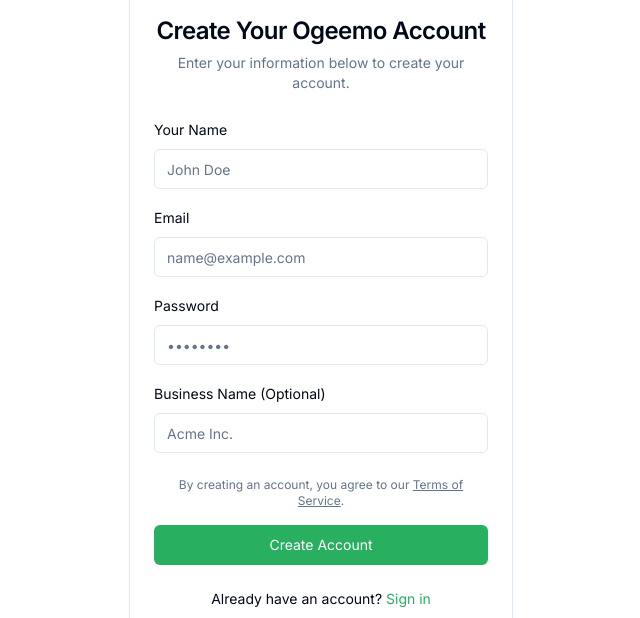
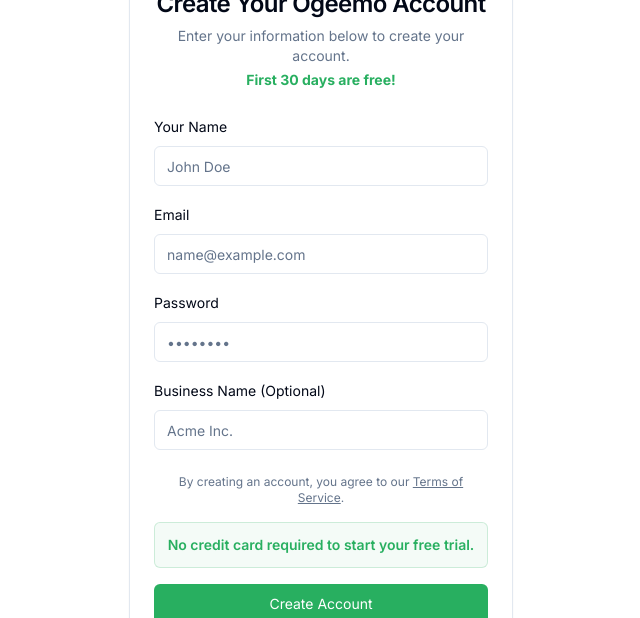
Before and after one commit to TaxAuditSolutions/ogeemo-2026, a Next.js app: page /register in a window 1280 px wide. Shown: the part 123-741 px from the top of the page, without its empty margins (319-959 px from the left). Built offline with nearby package versions, Linux system fonts and the light colour scheme; no server answers.

Commit message:
For the client sign up ... we need to add a note that the first 30 days

```diff
--- a/src/app/(auth)/register/page.tsx
+++ b/src/app/(auth)/register/page.tsx
@@ -79,7 +79,7 @@
 
         toast({
             title: "Welcome to Ogeemo!",
-            description: "Your account has been created successfully.",
+            description: "Your account has been created successfully. Your 30-day free trial has begun.",
         });
 
         // The AuthProvider will handle the redirect to the action manager automatically
@@ -109,7 +109,7 @@
         </div>
         <CardTitle className="text-2xl font-headline font-semibold">Create Your Ogeemo Account</CardTitle>
         <CardDescription>
-            Enter your information below to create your account.
+            Enter your information below to create your account. <span className="font-bold text-primary block mt-1">First 30 days are free!</span>
         </CardDescription>
       </CardHeader>
       <CardContent>
@@ -122,6 +122,9 @@
                 <p className="text-xs text-center text-muted-foreground pt-2">
                     By creating an account, you agree to our <Link href="/terms" target="_blank" className="underline">Terms of Service</Link>.
                 </p>
+                <div className="bg-primary/5 border border-primary/20 rounded-md p-3 text-center mb-4">
+                    <p className="text-sm font-semibold text-primary">No credit card required to start your free trial.</p>
+                </div>
                 <Button type="submit" className="w-full">
                     Create Account
                 </Button>
--- a/src/components/auth/register/page.tsx
+++ b/src/components/auth/register/page.tsx
@@ -79,7 +79,7 @@
 
         toast({
             title: "Welcome to Ogeemo!",
-            description: "Your account has been created successfully.",
+            description: "Your account has been created successfully. Your 30-day free trial has begun.",
         });
 
         // The AuthProvider will handle the redirect to the action manager automatically
@@ -109,7 +109,7 @@
         </div>
         <CardTitle className="text-2xl font-headline font-semibold">Create Your Ogeemo Account</CardTitle>
         <CardDescription>
-            Enter your information below to create your account and join the community.
+            Enter your information below to create your account and join the community. <span className="font-bold text-primary block mt-1">First 30 days are free!</span>
         </CardDescription>
       </CardHeader>
       <CardContent>
@@ -122,6 +122,9 @@
                 <p className="text-xs text-center text-muted-foreground pt-2">
                     By clicking "Review Terms", you agree to our Terms of Service.
                 </p>
+                <div className="bg-primary/5 border border-primary/20 rounded-md p-3 text-center mb-4">
+                    <p className="text-sm font-semibold text-primary">No credit card required to start your free trial.</p>
+                </div>
                 <Button type="submit" className="w-full">
                     Review Terms
                 </Button>
```
